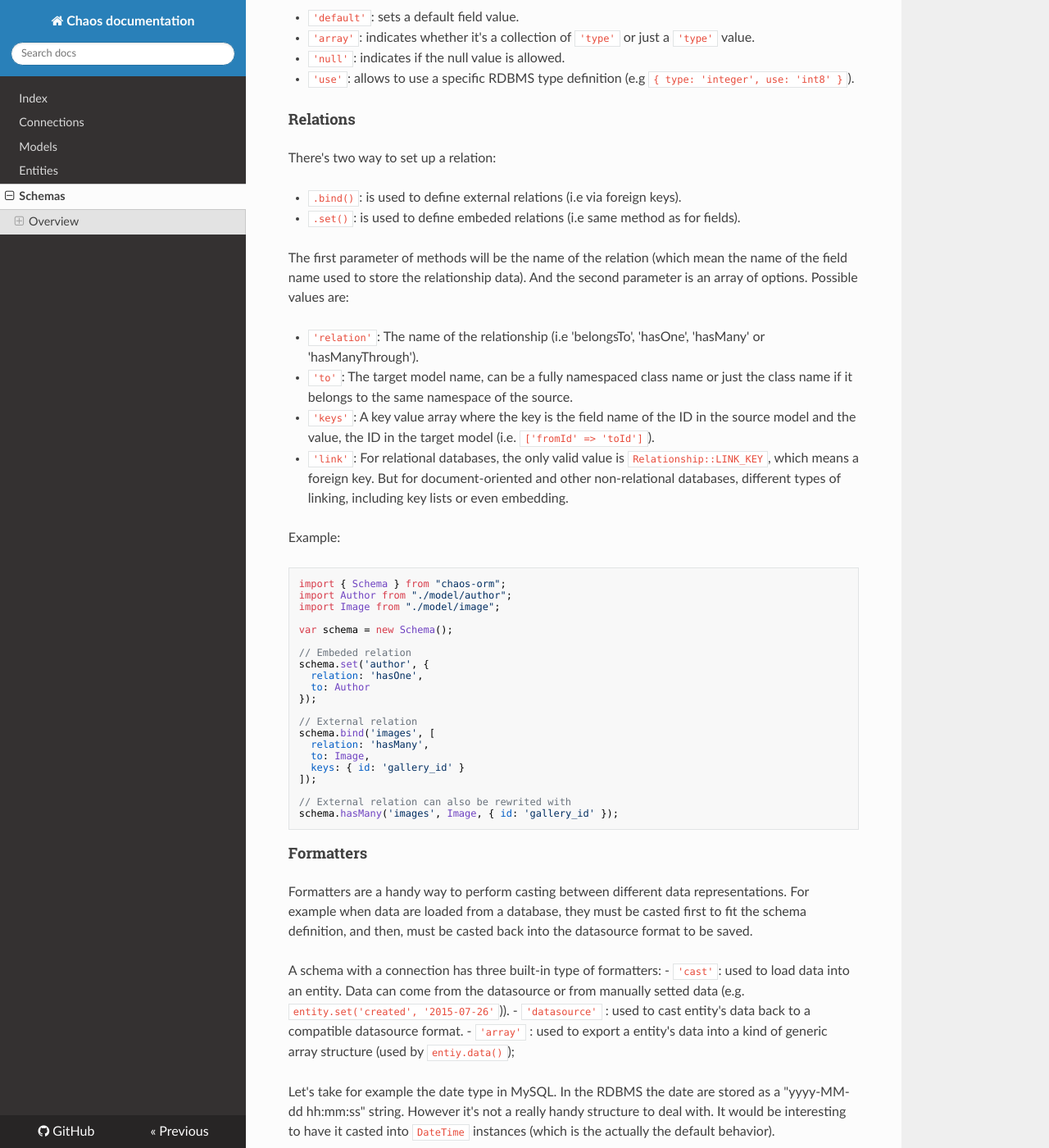
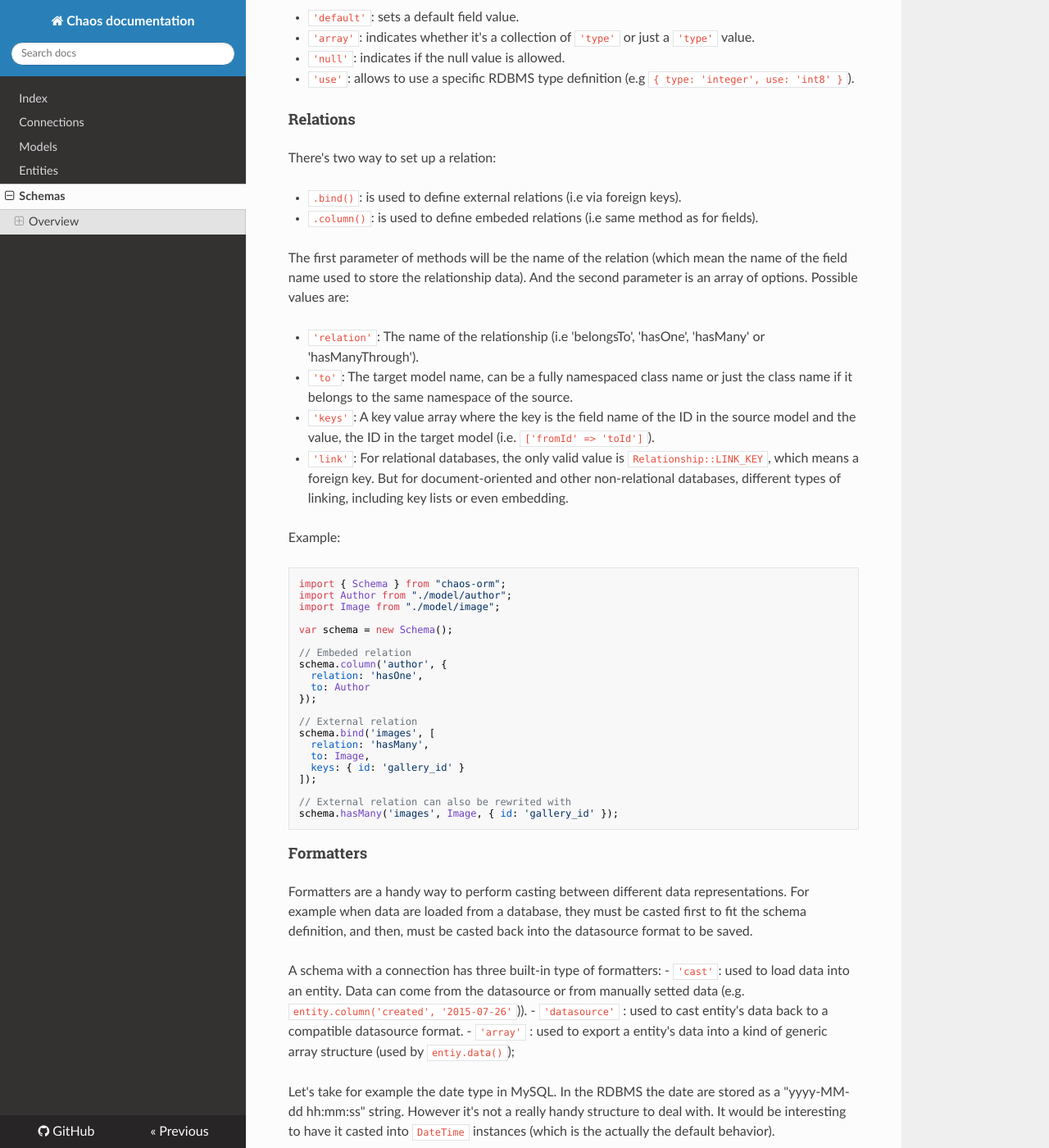
Before and after one commit to crysalead-js/chaos-orm, an MkDocs documentation site: the page built from docs/schemas.md, in a window 1280 px wide and 1400 px high, scrolled down 1800 px. Shown: the whole window at 82% size. Built offline with MkDocs 1.6.1, drawn with Linux system fonts in a browser that asks for light colours; nearby versions of some CDN libraries; old or Windows-style settings are respelled for this version of MkDocs; some of the changed text lies outside the part shown.

````diff
--- a/docs/schemas.md
+++ b/docs/schemas.md
@@ -27,8 +27,8 @@ Example of schema definition:
 import { Schema } from "chaos-orm";
 
 var schema = new Schema();
-var schema.set('id',   { type: 'serial' });
-var schema.set('name', { type: 'string' });
+var schema.column('id',   { type: 'serial' });
+var schema.column('name', { type: 'string' });
 ```
 
 `'type'` is an abstract type. For example `{type: 'serial'}` will be translated into `INT NOT NULL AUTO_INCREMENT` for a MySQL connection and into `SERIAL` for PostgreSQL.
@@ -59,11 +59,11 @@ Moreover with Chaos you are not limited to "scalar" types and you can also deal
 import { Schema } from "chaos-orm";
 
 var schema = new Schema();
-schema.set('id',             { type: 'serial' });
-schema.set('user',           { type: 'object' });
-schema.set('user.firstname', { type: 'string' });
-schema.set('user.lastname',  { type: 'string' });
-schema.set('comments',       { type: 'id', array: true });
+schema.column('id',             { type: 'serial' });
+schema.column('user',           { type: 'object' });
+schema.column('user.firstname', { type: 'string' });
+schema.column('user.lastname',  { type: 'string' });
+schema.column('comments',       { type: 'id', array: true });
 ```
 
 Note: no persistant layer support this high level feature yet as the time I'm writing this documentation but it's planned for PostgreSQL.
@@ -80,7 +80,7 @@ Field definition can have the following options:
 There's two way to set up a relation:
 
 * `.bind()`: is used to define external relations (i.e via foreign keys).
-* `.set()`: is used to define embeded relations (i.e same method as for fields).
+* `.column()`: is used to define embeded relations (i.e same method as for fields).
 
 The first parameter of methods will be the name of the relation (which mean the name of the field name used to store the relationship data). And the second parameter is an array of options. Possible values are:
 
@@ -99,7 +99,7 @@ import Image from "./model/image";
 var schema = new Schema();
 
 // Embeded relation
-schema.set('author', {
+schema.column('author', {
   relation: 'hasOne',
   to: Author
 });
@@ -120,7 +120,7 @@ schema.hasMany('images', Image, { id: 'gallery_id' });
 Formatters are a handy way to perform casting between different data representations. For example when data are loaded from a database, they must be casted first to fit the schema definition, and then, must be casted back into the datasource format to be saved.
 
 A schema with a connection has three built-in type of formatters:
-- `'cast'`: used to load data into an entity. Data can come from the datasource or from manually setted data (e.g. `entity.set('created', '2015-07-26'`)).
+- `'cast'`: used to load data into an entity. Data can come from the datasource or from manually setted data (e.g. `entity.column('created', '2015-07-26'`)).
 - `'datasource'` : used to cast entity's data back to a compatible datasource format.
 - `'array'` : used to export a entity's data into a kind of generic array structure (used by `entiy.data()`);
 
@@ -135,7 +135,7 @@ import Gallery from "./model/gallery";
 var schema = Gallery::schema();
 
 // Just to make sure created is of type date.
-schema.set('created', { type: 'date' });
+schema.column('created', { type: 'date' });
 
 var entity = Gallery::create([
     'name'    => 'My Gallery',
@@ -164,7 +164,7 @@ import Gallery from "./model/gallery";
 var schema = Gallery.schema();
 
 // Just to make sure created is of type date.
-schema.set('created', { type: 'date' });
+schema.column('created', { type: 'date' });
 
 // Override the date handler (casting context)
 schema.formatter('cast', 'date', function(value, options) {
@@ -211,7 +211,7 @@ import Gallery from "./model/gallery";
 var schema = Gallery.schema();
 
 // To make sure created is of type date.
-schema.set('created', { type: 'date' });
+schema.column('created', { type: 'date' });
 
 var entity = Gallery.create({
   name: 'My Gallery',
@@ -257,9 +257,9 @@ schema.formatter('datasource', 'customtype', function(value, options) {
 });
 
 // Now you can use your custom type.
-schema.set('custom', { type: 'customtype' });
+schema.column('custom', { type: 'customtype' });
 
-schema.set('custom', "customdata");
+schema.column('custom', "customdata");
 ```
 
 #### <a name="methods"></a>Additionnal Methods
````
Also changed, not shown: docs/models.md (+9 -11 lines).
